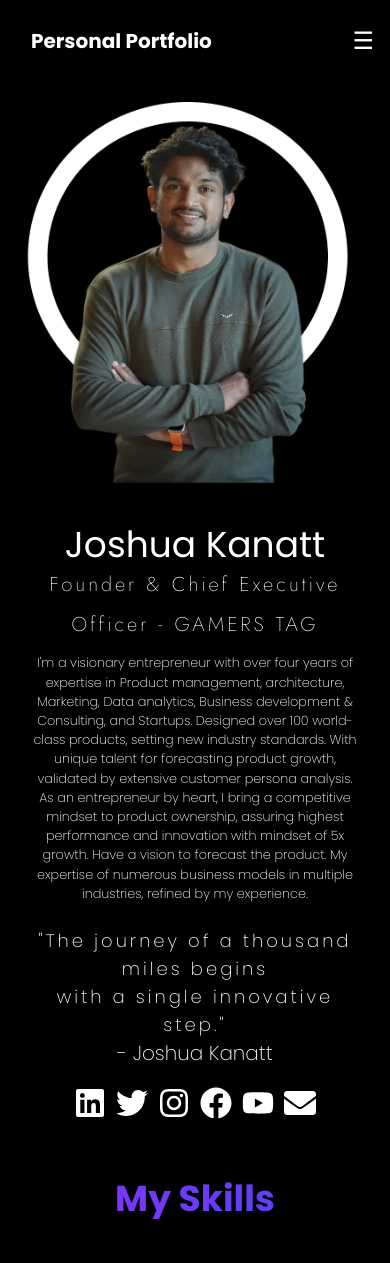
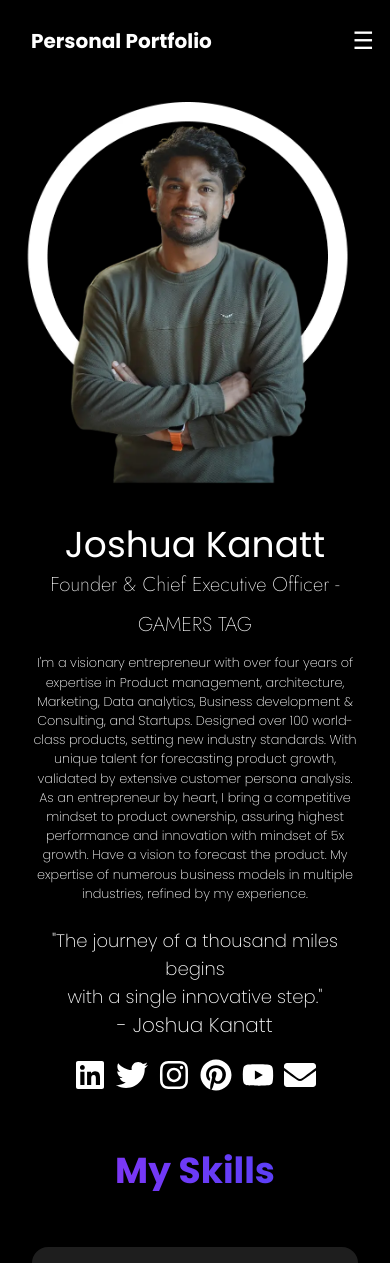
Before and after one commit to Lokeshsuwalka05/jk, a React (Vite) app: page / in a window 390 px wide. Shown: the top 1263 px of the page. Built offline with nearby package versions, Linux system fonts and the light colour scheme.

Commit message:
added socials link and fixed text

```diff
--- a/src/components/Hero/Hero.css
+++ b/src/components/Hero/Hero.css
@@ -25,7 +25,7 @@
 }
 
 .social-media-buttons a:hover:nth-child(4) {
-  color: #3b5998; /* Facebook color */
+  color: #e7082a; /* Facebook color */
 }
 
 .social-media-buttons a:hover:nth-child(5) {
--- a/src/components/Hero/Hero.tsx
+++ b/src/components/Hero/Hero.tsx
@@ -1,6 +1,6 @@
 
 import './Hero.css';
-import { FaLinkedin, FaTwitter, FaInstagram, FaFacebook, FaYoutube, FaEnvelope } from 'react-icons/fa';
+import { FaPinterest ,FaLinkedin, FaTwitter, FaInstagram, FaFacebook, FaYoutube, FaEnvelope } from 'react-icons/fa';
 
 import heroImage from '../../assets/image.webp';
 const Hero = () => {
@@ -12,7 +12,7 @@ const Hero = () => {
       </div>
       <div className="ml-4 mr-4 md:mt-16 text sm:text-left text-center md:max-w-[755px] md:max-h-[658]">
         <h1 className="md:text-5xl text-4xl gradient-h1 poppins-regular ">Joshua Kanatt</h1>
-        <p className='jost-200 text-xl leading-10 text-neutral-400 tracking-[3px]'>
+        <p className='jost-200 text-xl leading-10 text-neutral-400 md:tracking-[3px]'>
         Founder & Chief Executive Officer - GAMERS TAG</p>
         <p className='poppins-extralight mt-2 gradient-text md:tracking-widest'>
         I'm a visionary entrepreneur with over four years of expertise in Product management, architecture, Marketing, Data analytics, Business development & Consulting, and Startups. Designed over 100 world-class products, setting new industry standards. With unique talent for forecasting product growth, validated by extensive customer persona analysis. As an entrepreneur by heart, I bring a competitive mindset to product ownership,
@@ -20,26 +20,26 @@ assuring highest performance and innovation with mindset of 5x growth. Have a vi
         </p>
 
         <br></br>
-    <p className='md:text-2xl text-lg poppins-extralight  bg-clip-text tracking-[3px]'>"The journey of a thousand miles begins <br></br>with a single innovative step."</p>
+    <p className='md:text-2xl text-lg poppins-extralight  bg-clip-text md:tracking-[3px]'>"The journey of a thousand miles begins <br></br>with a single innovative step."</p>
     <p className='md:mr-20 md:text-right text-center text-xl poppins-extralight'>- Joshua Kanatt</p>
 
     <div className="social-media-buttons md:mt-10">
-    <a href="https://www.linkedin.com" target="google.com" rel="noopener noreferrer">
+    <a href="https://www.instagram.com/joshua_kanatt/" target="google.com" rel="noopener noreferrer">
       <FaLinkedin />
     </a>
-    <a href="https://www.twitter.com" target="_blank" rel="noopener noreferrer">
+    <a href="https://x.com/joshua_kanatt/" target="_blank" rel="noopener noreferrer">
       <FaTwitter />
     </a>
-    <a href="https://www.instagram.com" target="_blank" rel="noopener noreferrer">
+    <a href="https://www.instagram.com/joshua_kanatt/" target="_blank" rel="noopener noreferrer">
       <FaInstagram />
     </a>
-    <a href="https://www.facebook.com" target="_blank" rel="noopener noreferrer">
-      <FaFacebook />
-    </a>
-    <a href="https://www.youtube.com" target="_blank" rel="noopener noreferrer">
+<a href="https://in.pinterest.com/joshuakanatt/" target="_blank" rel="noopener noreferrer">
+  <FaPinterest />
+</a>
+    <a href="https://www.youtube.com/@joshuakanatt" target="_blank" rel="noopener noreferrer">
       <FaYoutube />
     </a>
-    <a href="mailto:your-email@example.com">
+    <a href="mailto:Joshuakanatt66@gmail.com">
       <FaEnvelope />
     </a>
   </div>
```
